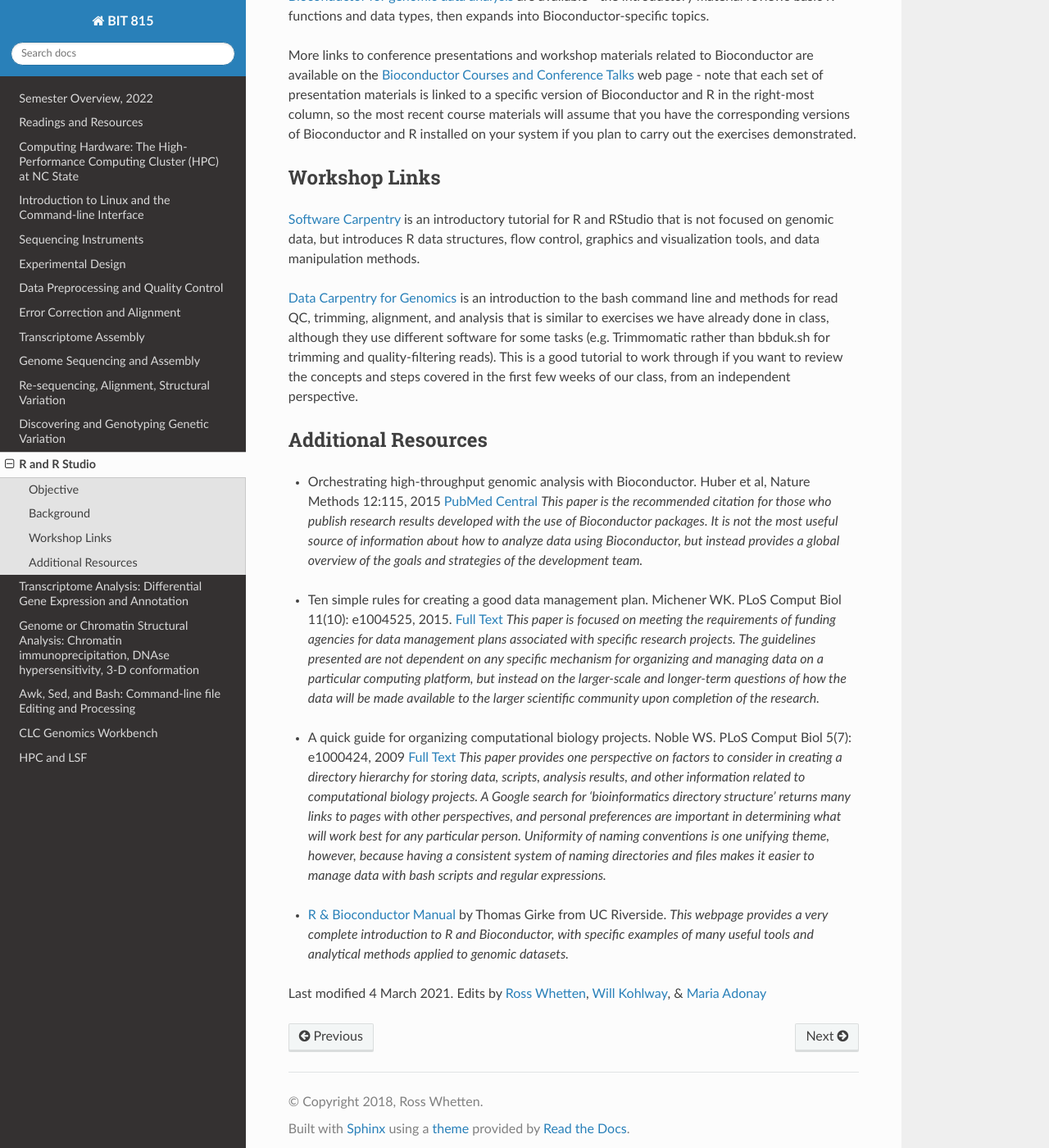
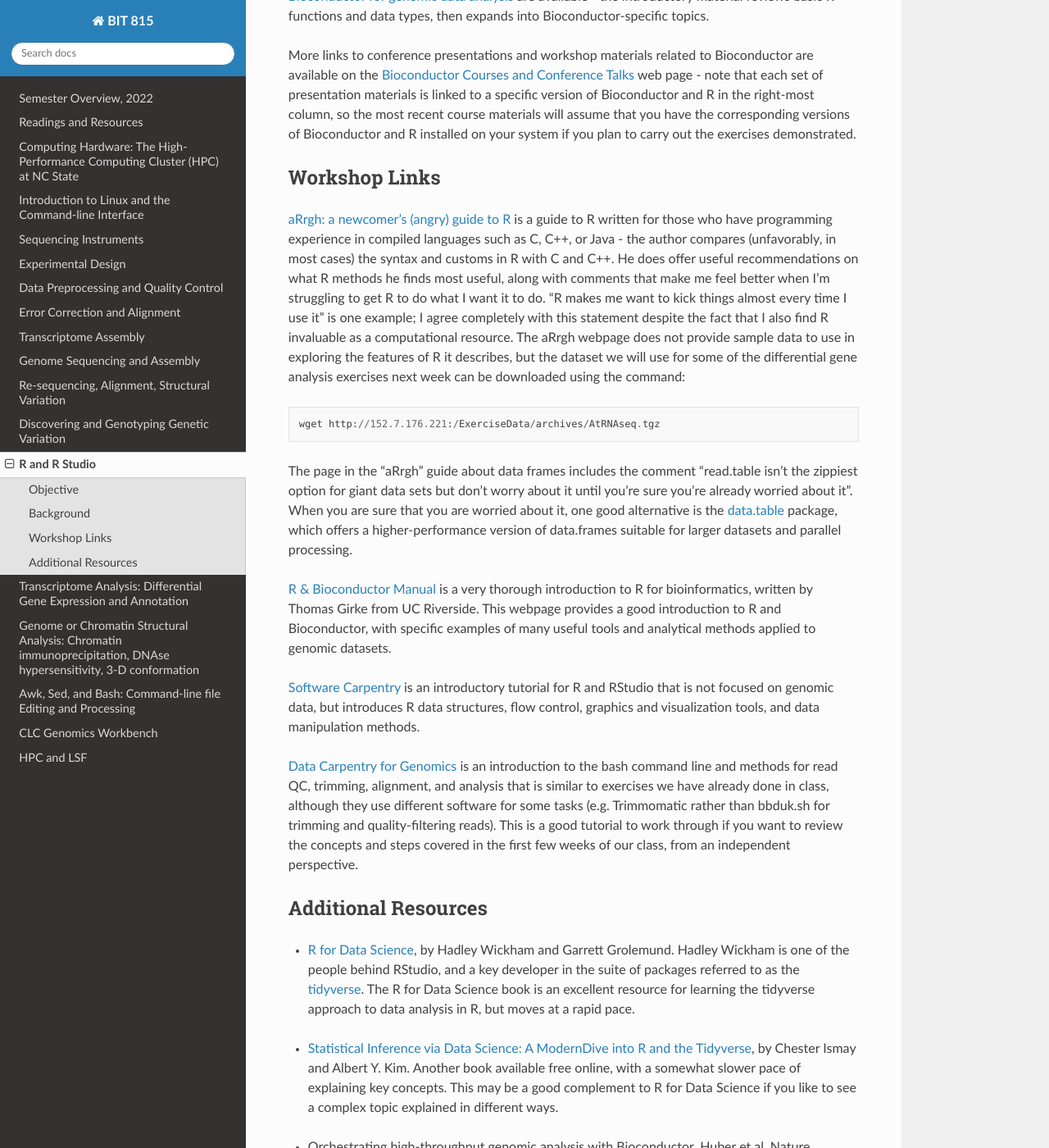
Before and after one commit to rwhetten/DeepSeqAnalysis, a Sphinx documentation site: the page built from docs/source/r-lesson.rst, in a window 1280 px wide and 1400 px high, scrolled down 736 px. Shown: the whole window at 82% size. Built offline with Sphinx 7.4.7 and the Read the Docs theme 2.0.0, drawn with Linux system fonts in a browser that asks for light colours; some of the changed text lies outside the part shown.

Commit message:
Update r-lesson.rst
Update links to R online resources

```diff
--- a/docs/source/r-lesson.rst
+++ b/docs/source/r-lesson.rst
@@ -27,6 +27,14 @@ More links to conference presentations and workshop materials related to Biocond
 Workshop Links
 **************
 
+`aRrgh: a newcomer's (angry) guide to R <https://tim-smith.us/arrgh/>`_ is a guide to R written for those who have programming experience in compiled languages such as C, C++, or Java - the author compares (unfavorably, in most cases) the syntax and customs in R with C and C++. He does offer useful recommendations on what R methods he finds most useful, along with comments that make me feel better when I'm struggling to get R to do what I want it to do. "R makes me want to kick things almost every time I use it" is one example; I agree completely with this statement despite the fact that I also find R invaluable as a computational resource. The aRrgh webpage does not provide sample data to use in exploring the features of R it describes, but the dataset we will use for some of the differential gene analysis exercises next week can be downloaded using the command::
+
+   wget http://152.7.176.221:/ExerciseData/archives/AtRNAseq.tgz
+
+The page in the "aRrgh" guide about data frames includes the comment "read.table isn't the zippiest option for giant data sets but don't worry about it until you're sure you're already worried about it". When you are sure that you are worried about it, one good alternative is the `data.table <https://rdatatable.gitlab.io/data.table/>`_ package, which offers a higher-performance version of data.frames suitable for larger datasets and parallel processing.
+
+`R & Bioconductor Manual <http://manuals.bioinformatics.ucr.edu/home/R_BioCondManual>`_ is a very thorough introduction to R for bioinformatics, written by Thomas Girke from UC Riverside. This webpage provides a good introduction to R and Bioconductor, with specific examples of many useful tools and analytical methods applied to genomic datasets.
+
 `Software Carpentry <http://swcarpentry.github.io/r-novice-gapminder/>`_ is an introductory tutorial for R and RStudio that is not focused on genomic data, but introduces R data structures, flow control, graphics and visualization tools, and data manipulation methods.
 
 
@@ -35,6 +43,14 @@ Workshop Links
 
 Additional Resources
 ********************
+
++ `R for Data Science <http://r4ds.had.co.nz/>`_, by Hadley Wickham and Garrett Grolemund. Hadley Wickham is one of the people behind RStudio, and a key developer in the suite of packages referred to as the `tidyverse <https://www.tidyverse.org/>`_. The R for Data Science book is an excellent resource for learning the tidyverse approach to data analysis in R, but moves at a rapid pace.
+
+\
+
++ `Statistical Inference via Data Science: A ModernDive into R and the Tidyverse <https://moderndive.com/index.html>`_, by Chester Ismay and Albert Y. Kim. Another book available free online, with a somewhat slower pace of explaining key concepts. This may be a good complement to R for Data Science if you like to see a complex topic explained in different ways.
+
+\
 
 + Orchestrating high-throughput genomic analysis with Bioconductor. Huber et al, Nature Methods 12:115, 2015 `PubMed Central <https://www.ncbi.nlm.nih.gov/pmc/articles/PMC4509590/>`_ *This paper is the recommended citation for those who publish research results developed with the use of Bioconductor packages. It is not the most useful source of information about how to analyze data using Bioconductor, but instead provides a global overview of the goals and strategies of the development team.*
 
@@ -46,11 +62,7 @@ Additional Resources
 
 + A quick guide for organizing computational biology projects. Noble WS. PLoS Comput Biol 5(7): e1000424, 2009 `Full Text <https://journals.plos.org/ploscompbiol/article?id=10.1371/journal.pcbi.1000424>`_ *This paper provides one perspective on factors to consider in creating a directory hierarchy for storing data, scripts, analysis results, and other information related to computational biology projects. A Google search for 'bioinformatics directory structure' returns many links to pages with other perspectives, and personal preferences are important in determining what will work best for any particular person. Uniformity of naming conventions is one unifying theme, however, because having a consistent system of naming directories and files makes it easier to manage data with bash scripts and regular expressions.*
 
-\
-
-+ `R & Bioconductor Manual <http://manuals.bioinformatics.ucr.edu/home/R_BioCondManual>`_ by Thomas Girke from UC Riverside. *This webpage provides a very complete introduction to R and Bioconductor, with specific examples of many useful tools and analytical methods applied to genomic datasets.*
 
 
-
-Last modified 4 March 2021.
+Last modified 6 March 2022.
 Edits by `Ross Whetten <https://github.com/rwhetten>`_, `Will Kohlway <https://github.com/wkohlway>`_, & `Maria Adonay <https://github.com/amalgamaria>`_
```
